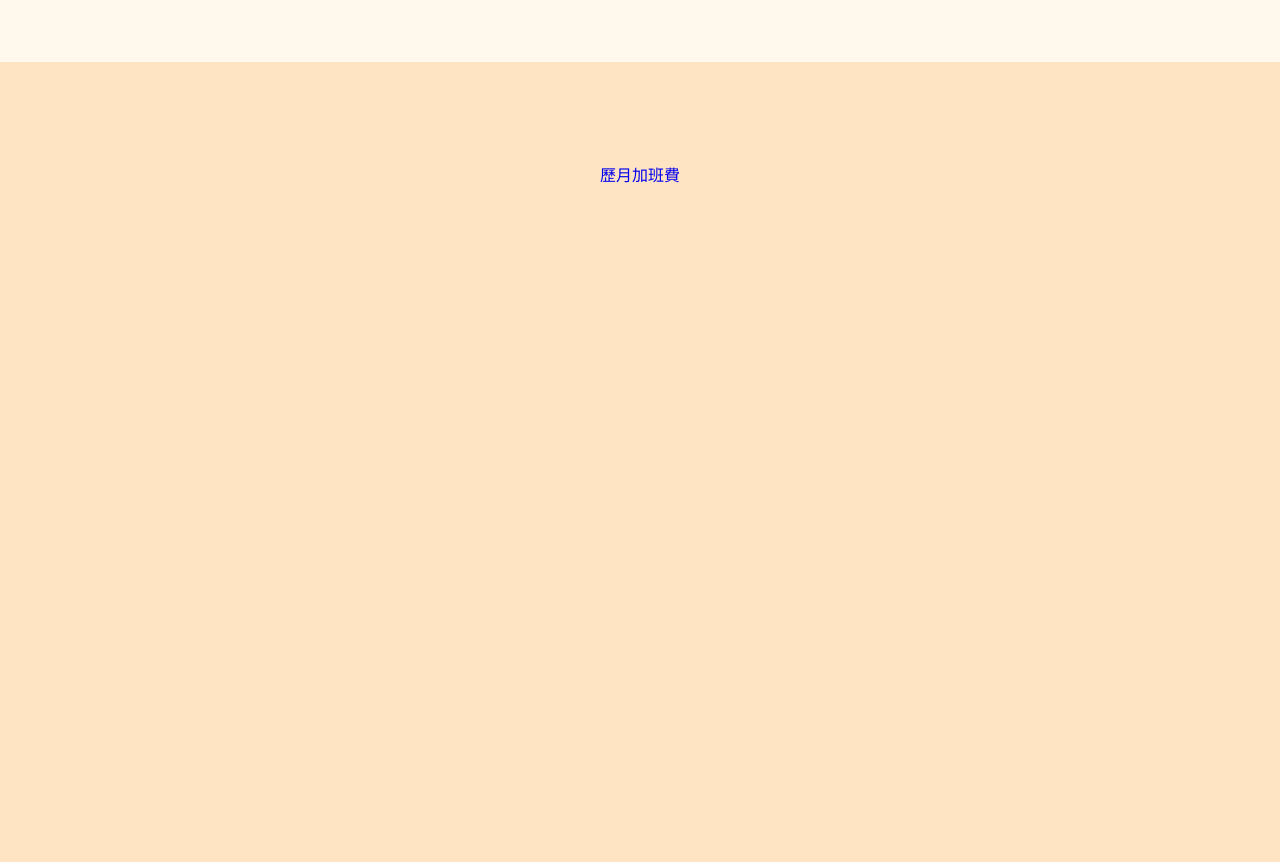
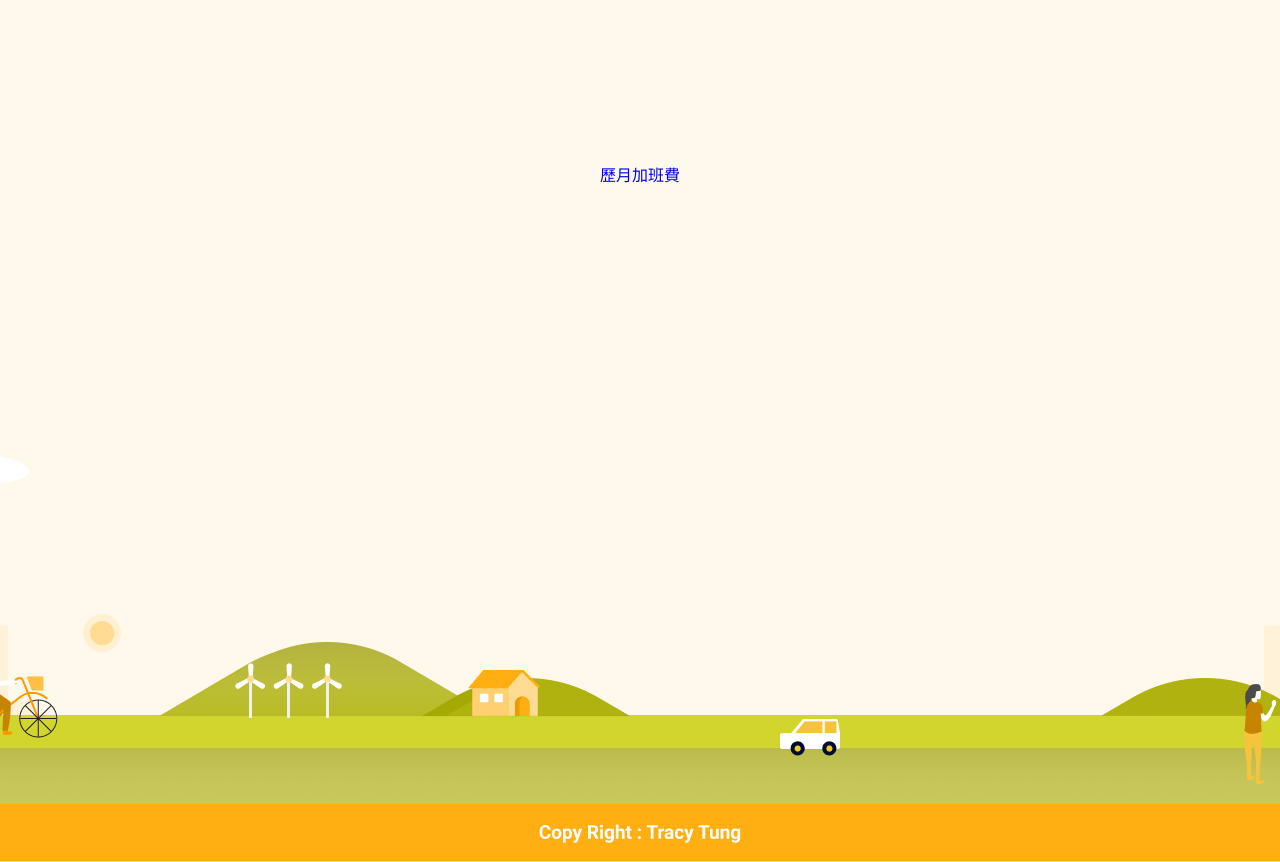
Before and after one commit to Chiahsuan-TW/overtime-pay-calculator, a Vue app: page /MonthlyRecord in a window 1280 px wide. Built offline with nearby package versions, Linux system fonts and the light colour scheme.

Commit message:
刪除monthlyrecord 背景顏色

```diff
--- a/src/views/MonthlyRecord.vue
+++ b/src/views/MonthlyRecord.vue
@@ -7,6 +7,5 @@
 <style scoped lang="scss">
 .content {
   padding: 100px;
-  background: bisque;
 }
 </style>
```
